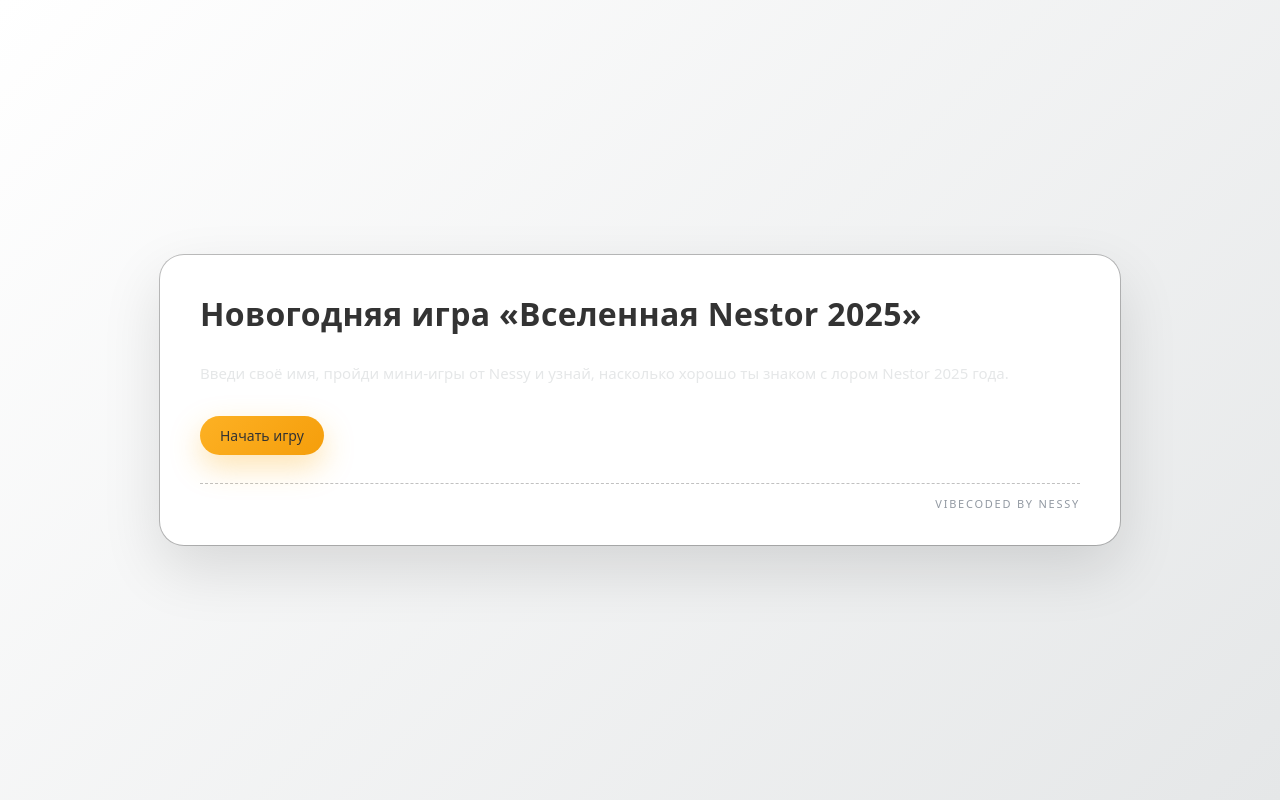
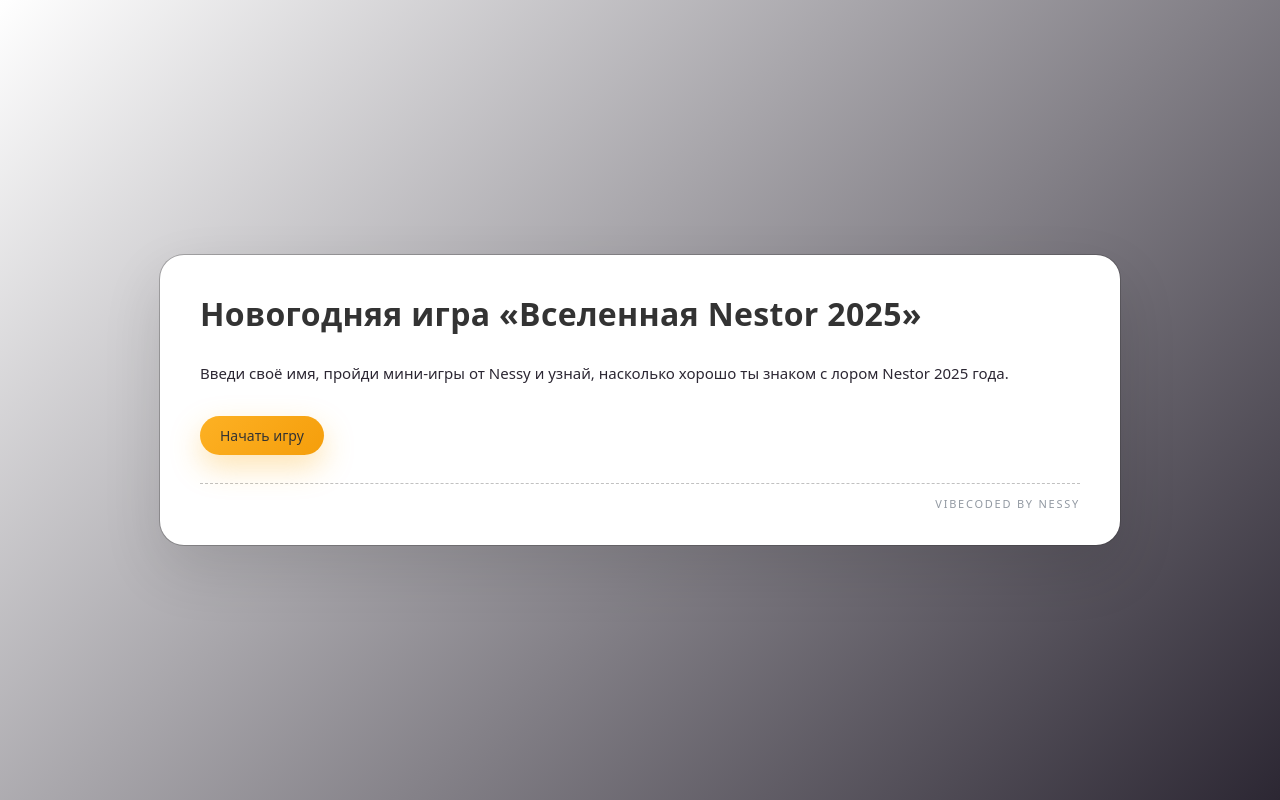
Before and after one commit to meandmypupsic/nessy-code-season, a React (Vite) app: page / in a window 1280 px wide. Built offline with nearby package versions, Linux system fonts and the light colour scheme.

Commit message:
style(index.css): обновлён оттенок серого для светлой темы

```diff
--- a/src/index.css
+++ b/src/index.css
@@ -12,7 +12,7 @@
 
   /* Nestor Color Palette - Light Theme */
   --color-white: #FFFFFF;
-  --color-gray-light: #E5E7E8;
+  --color-gray-light: #2C2733;
   --color-dark: #333333;
   --color-accent: #FDB124;
   --color-annotation: #9299A2;
```
